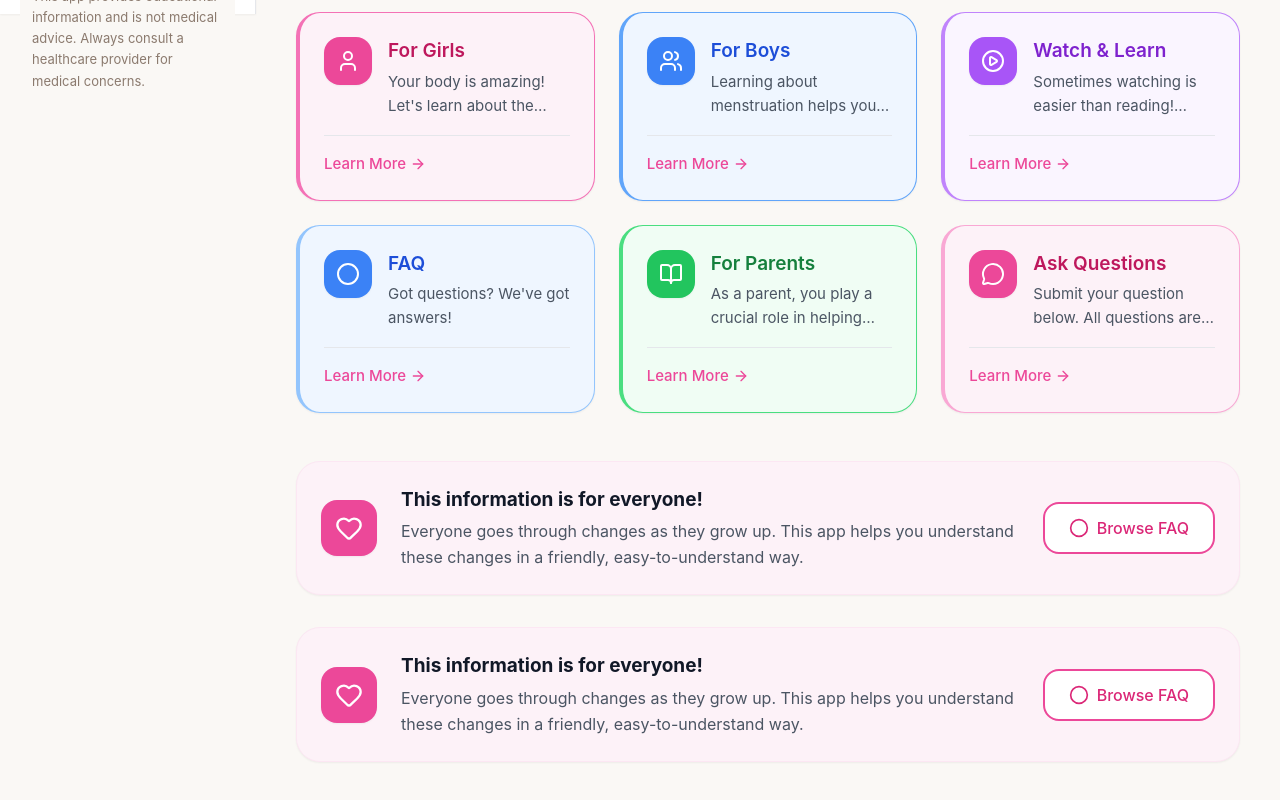
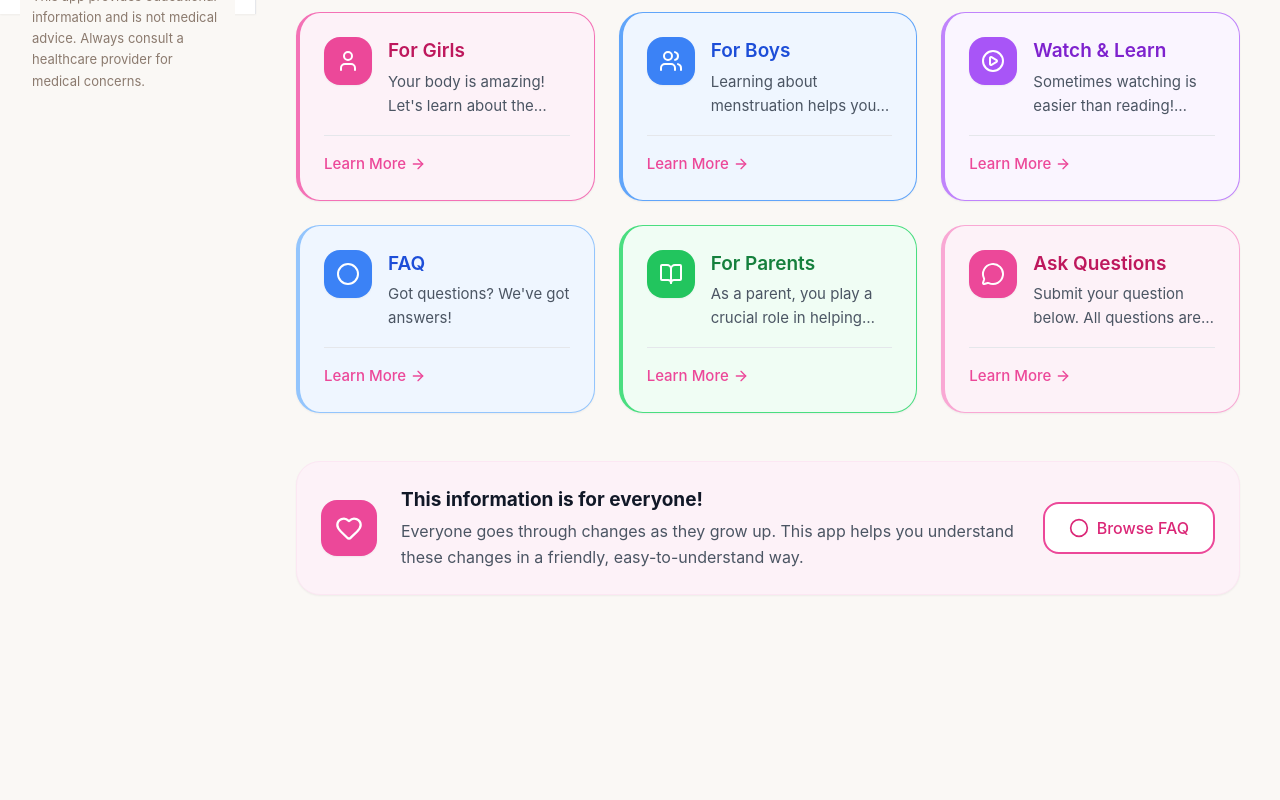
Before and after one commit to ysharma31/menstruation-education-app, a React (Vite) app: page / in a window 1280 px wide. Shown: the part 786-1586 px from the top of the page. After the commit the page ends 1477 px from the top, so only its background shows below. Built offline with nearby package versions, Linux system fonts and the light colour scheme; no server answers.

Commit message:
Remove duplicate 'For Everyone' section

```diff
--- a/src/pages/Home.jsx
+++ b/src/pages/Home.jsx
@@ -192,30 +192,6 @@ const Home = () => {
           </div>
         </div>
       </section>
-
-      <section className="mb-8">
-        <div className="card bg-pink-50 border-pink-100">
-          <div className="flex flex-col md:flex-row items-center gap-6">
-            <div className="flex-shrink-0 w-14 h-14 rounded-xl bg-pink-500 flex items-center justify-center shadow-sm">
-              <Heart className="w-7 h-7 text-white" />
-            </div>
-
-            <div className="text-center md:text-left flex-1">
-              <h3 className="font-bold text-lg text-gray-900 mb-1">
-                {t('home.forEveryone')}
-              </h3>
-              <p className="text-gray-600 leading-relaxed">
-                {t('home.description')}
-              </p>
-            </div>
-
-            <Link to="/faq" className="btn-outline flex-shrink-0">
-              <HelpCircle className="w-5 h-5 mr-2" />
-              Browse FAQ
-            </Link>
-          </div>
-        </div>
-      </section>
     </div>
   );
 };
```
